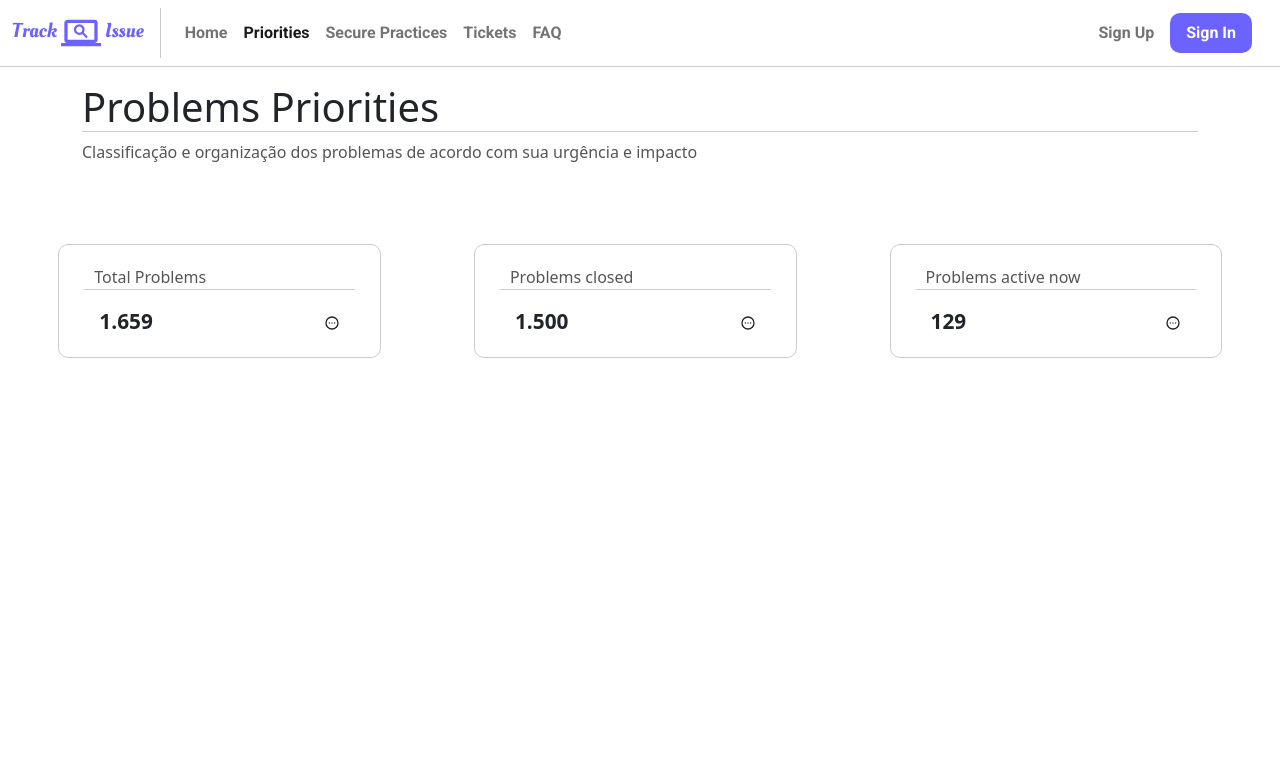
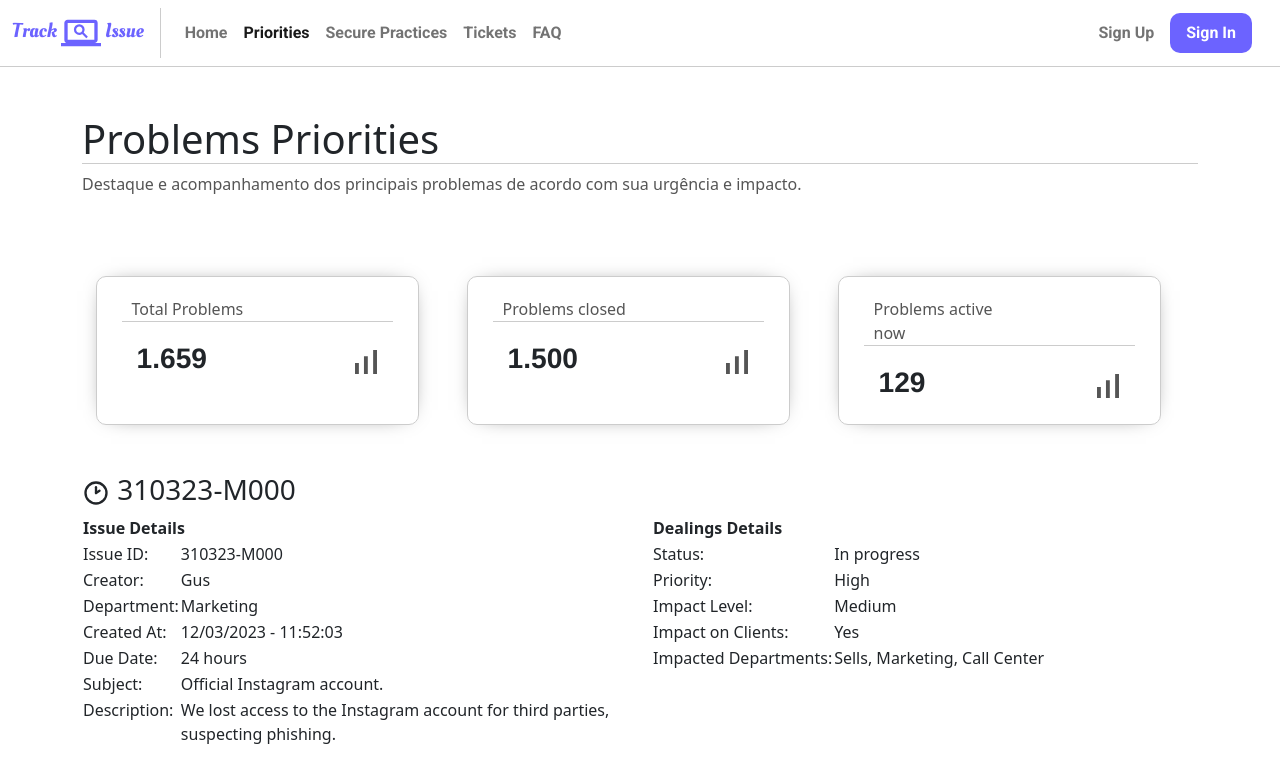
Before and after one commit to LeviPereira9/Issue-Tracker-2.0, a React (Create React App) app: page /priorities in a window 1280 px wide. Shown: the top 782 px of the page. Built offline with nearby package versions, Linux system fonts and the light colour scheme; no server answers.

Commit message:
Priorities - Issue Details

```diff
--- /dev/null
+++ b/src/components/layout/priorities/PrioritiesCards.tsx
@@ -0,0 +1,98 @@
+import { useState } from 'react';
+
+//Bootstrap
+import { Container } from 'react-bootstrap';
+
+//Icons
+import { BiSortUp, BiSortDown } from 'react-icons/bi';
+import { SiSimpleanalytics } from 'react-icons/si';
+
+const PrioritiesCards = ({ showSort }: { showSort: boolean }) => {
+  const [sortTotal, setSortTotal] = useState(false);
+  const [sortClosed, setSortClosed] = useState(false);
+  const [sortActive, setSortActive] = useState(false);
+
+  return (
+    <>
+      <Container fluid as={'article'} className="priorities-infos row gap-5">
+        <div className="priorities-infos__card">
+          <p className="priorities-infos__card-text">Total Problems</p>
+          <div className="priorities-infos__card-data">
+            <span className="priorities-infos__card-data__numbers">1.659</span>
+            {showSort ? (
+              <span
+                className="priorities-infos__card-data__sort"
+                aria-label="Ordenar tabela por data"
+                role="button"
+                tabIndex={0}
+                onClick={() => {
+                  setSortTotal(!sortTotal);
+                  setSortActive(false);
+                  setSortClosed(false);
+                }}
+              >
+                {sortTotal ? <BiSortDown /> : <BiSortUp />}
+              </span>
+            ) : (
+              <span className="priorities-infos__card-data__notSort">
+                <SiSimpleanalytics />
+              </span>
+            )}
+          </div>
+        </div>
+        <div className="priorities-infos__card">
+          <p className="priorities-infos__card-text">Problems closed</p>
+          <div className="priorities-infos__card-data">
+            <span className="priorities-infos__card-data__numbers">1.500</span>
+            {showSort ? (
+              <span
+                className="priorities-infos__card-data__sort"
+                aria-label="Ordenar tabela por chamados fechados"
+                role="button"
+                tabIndex={0}
+                onClick={() => {
+                  setSortClosed(!sortClosed);
+                  setSortTotal(false);
+                  setSortActive(false);
+                }}
+              >
+                {sortClosed ? <BiSortDown /> : <BiSortUp />}
+              </span>
+            ) : (
+                <span className="priorities-infos__card-data__notSort">
+                  <SiSimpleanalytics />
+                </span>
+              )}
+          </div>
+        </div>
+        <div className="priorities-infos__card">
+          <p className="priorities-infos__card-text">Problems active now</p>
+          <div className="priorities-infos__card-data">
+            <span className="priorities-infos__card-data__numbers">129</span>
+            {showSort ? (
+              <span
+                className="priorities-infos__card-data__sort"
+                aria-label="Ordenar tabela por chamados abertos e em análise"
+                role="button"
+                tabIndex={0}
+                onClick={() => {
+                  setSortActive(!sortActive);
+                  setSortTotal(false);
+                  setSortClosed(false);
+                }}
+              >
+                {sortActive ? <BiSortDown /> : <BiSortUp />}
+              </span>
+            ) : (
+                <span className="priorities-infos__card-data__notSort">
+                  <SiSimpleanalytics />
+                </span>
+              )}
+          </div>
+        </div>
+      </Container>
+    </>
+  );
+};
+
+export default PrioritiesCards;
--- a/src/pages/Priorities.tsx
+++ b/src/pages/Priorities.tsx
@@ -1,49 +1,174 @@
-import React from 'react';
-
-//Bootstrap
+//Components
 import { Container } from 'react-bootstrap';
+import PrioritiesCards from '../components/layout/priorities/PrioritiesCards';
 
 //Icons
-import { HiOutlineDotsCircleHorizontal } from 'react-icons/hi';
+import { TbClockHour2 } from 'react-icons/tb';
 
 const Priorities = () => {
+  const issueExemple = {
+    docId: 'Canvote',
+    creatorId: 'b35iITFkUxManITs2evFfdJywFr1',
+    categoryIssue: 'Marketing',
+    subject: 'Conta oficial do instagram.',
+    descIssue:
+      'Perdemos o acesso a conta do instagram para terceiros, suspeitamos de phishing.',
+    createdAt: '12/03/2023 - 11:52:03',
+    closedAt: undefined,
+    expectedCompletion: undefined,
+    priority: 'high',
+    status: 'open',
+    comments: [
+      {
+        commenterId: 'b35iITFkUxManITs2evFfdJywFr1',
+        commenterName: 'Chris',
+        commenterDepartment: 'TI',
+        commentDesc:
+          'Conversando pelo teams, eles apontaram que outras contas também sofreram tentativas de acesso, mas somente o instagram não possuia o fator de duas etapas.',
+      },
+    ],
+    parentIssueId: undefined,
+    response: undefined,
+  };
+
+  const bigIssueExample = [
+    {
+      docId: '310323-M000',
+      nivel: 2,
+      creator: {
+        id: 'b35iITFkUxManITs2evFfdJywFr1',
+        name: 'Gus',
+        department: 'Marketing',
+      },
+      assignedTo: {
+        id: 'iYsVuKmr9sfny1pTNb8Tvi6X6HJ2',
+        name: 'Mourice',
+        department: 'TI',
+      },
+      subject: 'Official Instagram account.',
+      desc: 'We lost access to the Instagram account for third parties, suspecting phishing.',
+      createdAt: '12/03/2023 - 11:52:03',
+      closedAt: undefined,
+      expectedConclusion: '24 hours',
+      status: {
+        mode: 2,
+        text: 'In progress',
+      },
+      priority: 'high',
+      impact: {
+        level: {
+          mode: 2,
+          text: 'Medium',
+        },
+        deparments: ['Sells', 'Marketing', 'Call Center'],
+        onClients: true,
+      },
+      update: {
+        last: '31/03/2023 - 16:24:59',
+        comments: [
+          {
+            at: '31/03/2023 - 16:13:22',
+            text: 'The team has received the call and is currently prioritizing it. We have checked the other social media accounts and despite attempts to access them, no other accounts have been violated.',
+          },
+          {
+            at: '31/03/2023 - 16:24:59',
+            text: 'An announcement has been made on social media alerting that we are not in control of the Instagram account and advising not to continue any conversation at the moment.',
+          },
+        ],
+      },
+    },
+  ];
+
   return (
-    <main className="priorities">
+    <main className="priorities mt-5">
       <Container as={'header'} className="priorities-header">
         <h1 className="priorities-header-title">Problems Priorities</h1>
         <span className="priorities-header-subTitle">
-          Classificação e organização dos problemas de acordo com sua urgência e
-          impacto
+          Destaque e acompanhamento dos principais problemas de acordo com sua
+          urgência e impacto.
         </span>
       </Container>
-      <Container fluid as={'article'} className="priorities-infos">
-        <div className="priorities-infos__card">
-          <p className="priorities-infos__card-text">Total Problems</p>
-          <div className="priorities-infos__card-data">
-            <span className="priorities-infos__card-data__numbers">1.659</span>
-            <span className="priorities-infos__card-data__percentage">
-              <HiOutlineDotsCircleHorizontal />
-            </span>
-          </div>
-        </div>
-        <div className="priorities-infos__card">
-          <p className="priorities-infos__card-text">Problems closed</p>
-          <div className="priorities-infos__card-data">
-            <span className="priorities-infos__card-data__numbers">1.500</span>
-            <span className="priorities-infos__card-data__percentage">
-              <HiOutlineDotsCircleHorizontal />
-            </span>
-          </div>
-        </div>
-        <div className="priorities-infos__card">
-          <p className="priorities-infos__card-text">Problems active now</p>
-          <div className="priorities-infos__card-data">
-            <span className="priorities-infos__card-data__numbers">129</span>
-            <span className="priorities-infos__card-data__percentage">
-              <HiOutlineDotsCircleHorizontal />
-            </span>
-          </div>
-        </div>
+      <PrioritiesCards showSort={false} />
+      <Container as={'article'} className="mt-5 priorities-issue">
+        {bigIssueExample &&
+          bigIssueExample.map(issue => (
+            <section key={issue.docId} className="priorities-issue-panel">
+              <div className="priorities-issue-panel-header">
+                <h3 className="priorities-issue-panel-header__title">
+                  <TbClockHour2 /> {issue.docId}
+                </h3>
+              </div>
+              <div className="priorities-issue-panel-infos row">
+                <div className="priorities-issue-panel-infos-left col-lg-6">
+                  <tr>
+                    <td colSpan={2}>
+                      <strong>Issue Details</strong>
+                    </td>
+                  </tr>
+                  <tr>
+                    <td>Issue ID:</td>
+                    <td>310323-M000</td>
+                  </tr>
+                  <tr>
+                    <td>Creator:</td>
+                    <td>Gus</td>
+                  </tr>
+                  <tr>
+                    <td>Department:</td>
+                    <td>Marketing</td>
+                  </tr>
+                  <tr>
+                    <td>Created At:</td>
+                    <td>12/03/2023 - 11:52:03</td>
+                  </tr>
+                  <tr>
+                    <td>Due Date:</td>
+                    <td>24 hours</td>
+                  </tr>
+                  <tr>
+                    <td>Subject:</td>
+                    <td>Official Instagram account.</td>
+                  </tr>
+                  <tr>
+                    <td>Description:</td>
+                    <td>
+                      We lost access to the Instagram account for third parties,
+                      suspecting phishing.
+                    </td>
+                  </tr>
+                </div>
+                <div className="priorities-issue-panel-infos-right col-lg-6">
+                  <table>
+                    <tr>
+                      <td colSpan={2}>
+                        <strong>Dealings Details</strong>
+                      </td>
+                    </tr>
+                    <tr>
+                      <td>Status:</td>
+                      <td>In progress</td>
+                    </tr>
+                    <tr>
+                      <td>Priority:</td>
+                      <td>High</td>
+                    </tr>
+                    <tr>
+                      <td>Impact Level:</td>
+                      <td>Medium</td>
+                    </tr>
+                    <tr>
+                      <td>Impact on Clients:</td>
+                      <td>Yes</td>
+                    </tr>
+                    <tr>
+                      <td>Impacted Departments:</td>
+                      <td>Sells, Marketing, Call Center</td>
+                    </tr>
+                  </table>
+                </div>
+              </div>
+            </section>
+          ))}
       </Container>
     </main>
   );
--- a/src/scss/1_base/_variables.scss
+++ b/src/scss/1_base/_variables.scss
@@ -4,6 +4,7 @@
 $color-primary: #6c63ff;
 $color-primary-light: #5950ff;
 $color-primary-dark: #4d46d1;
+$color-neutral: white;
 
 //============================================================
 //Global
--- a/src/scss/2_layouts/priorities/_priorities.scss
+++ b/src/scss/2_layouts/priorities/_priorities.scss
@@ -2,6 +2,7 @@
 @use '../../1_base/base.scss';
 
 .priorities {
+  //Title
   &-header {
     &-title {
       border-bottom: 1px solid variables.$global-border-color;
@@ -11,16 +12,30 @@
       color: variables.$global-subText-color;
     }
   }
+
+  //Cards
   &-infos {
-    display: flex;
-    justify-content: space-around;
+    justify-content: center;
     margin-top: 5em;
 
     &__card {
       border: 1px solid variables.$global-border-color;
       border-radius: 10px;
       padding: 20px 25px;
-      min-width: 323px;
+      width: 323px !important;
+      transition: 0.185s;
+      box-shadow: 0px 0px 23px -15px #000000;
+
+      &:hover {
+        background-color: variables.$color-primary-dark;
+        color: variables.$color-neutral;
+
+        .priorities-infos__card-text,
+        .priorities-infos__card-data__sort,
+        .priorities-infos__card-data__notSort {
+          color: variables.$color-neutral;
+        }
+      }
 
       &-text {
         color: variables.$global-subText-color;
@@ -37,12 +52,27 @@
         padding: 0 15px;
 
         &__numbers {
-          font-size: 1.3em;
+          font-size: 1.76em;
           font-weight: bold;
+          font-family: Helvetica;
+          box-sizing: border-box;
         }
-        &__percentage {
+
+        &__sort {
+          font-size: 1.5em;
+          color: variables.$global-subText-color;
+          cursor: pointer;
+          box-sizing: border-box;
+        }
+
+        &__notSort {
+          font-size: 1.5em;
+          color: variables.$global-subText-color;
+          box-sizing: border-box;
         }
       }
     }
   }
+
+  //Issues
 }
```
